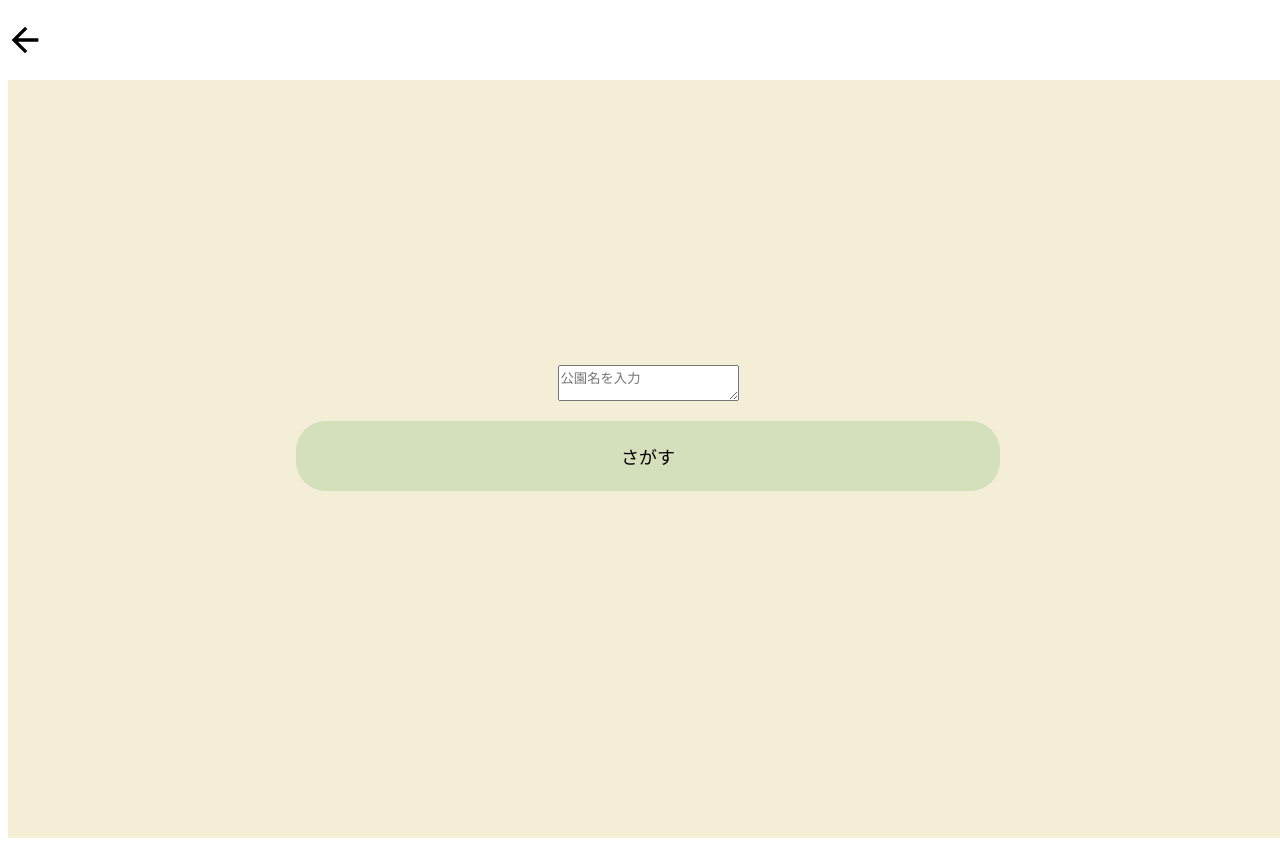
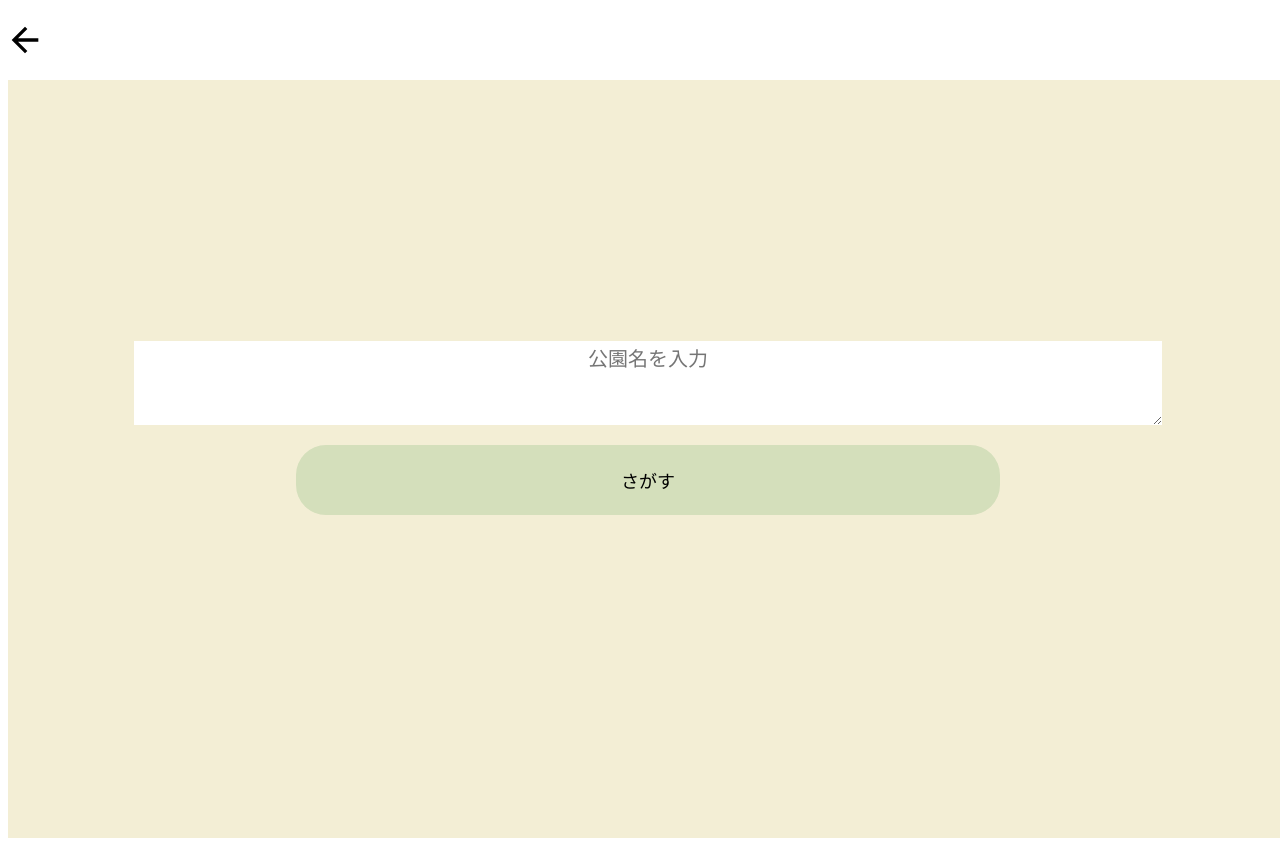
Before and after one commit to Ayane1234/park-app, a React (Create React App) app: page /ParkName in a window 1280 px wide. Built offline with nearby package versions, Linux system fonts and the light colour scheme.

Commit message:
テキストエリアの追加

```diff
--- a/src/screens/ParkName.js
+++ b/src/screens/ParkName.js
@@ -8,7 +8,7 @@ export const ParkName = () => {
     <div style={styles.body}>
       <Header />
       <section style={styles.section}>
-        <textarea placeholder="公園名を入力"></textarea>
+        <textarea style={styles.textarea} placeholder="公園名を入力"></textarea>
       </section>
 
       <Button style={styles.button} />
@@ -36,4 +36,12 @@ const styles = {
     justifyContent: "center",
     alignItems: "center",
   },
+
+  textarea: {
+    width: "80%",
+    height: "10vh",
+    border: "none",
+    textAlign: "center",
+    fontSize: "20px",
+  },
 };
```
